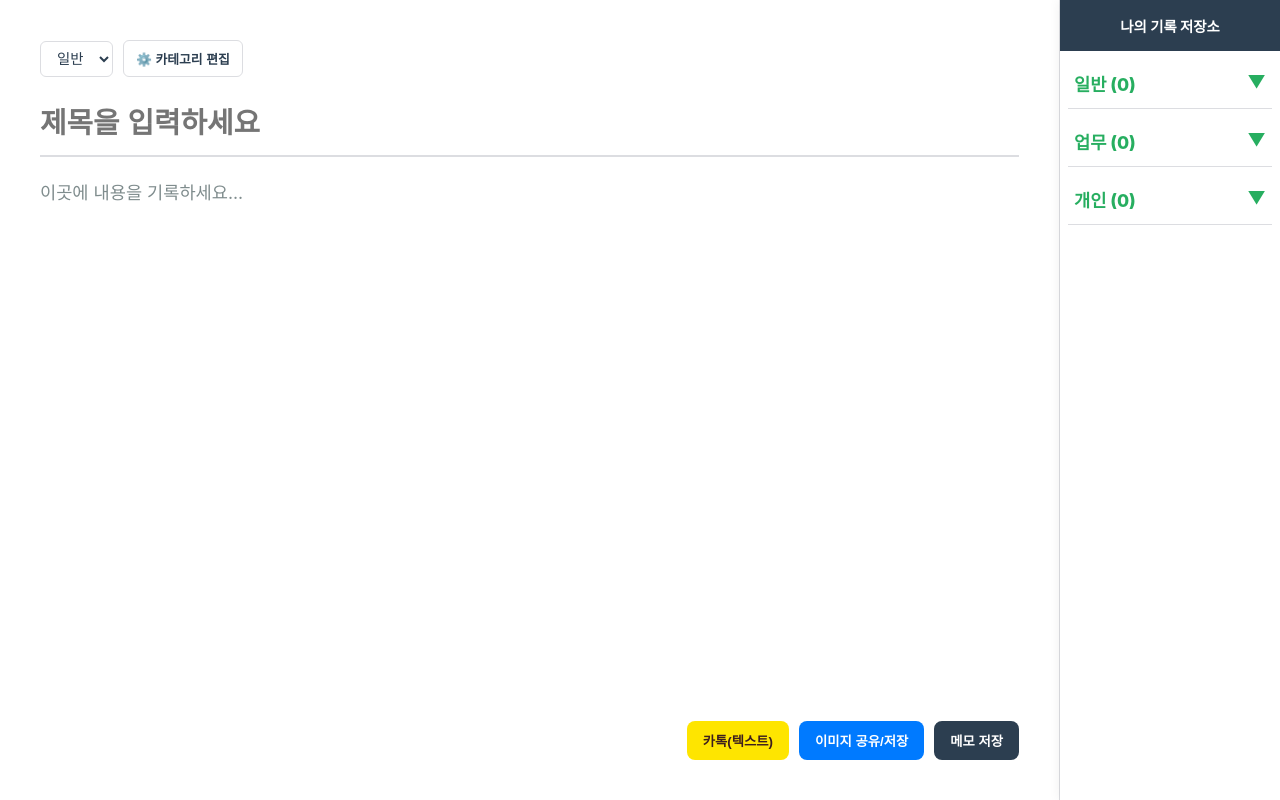
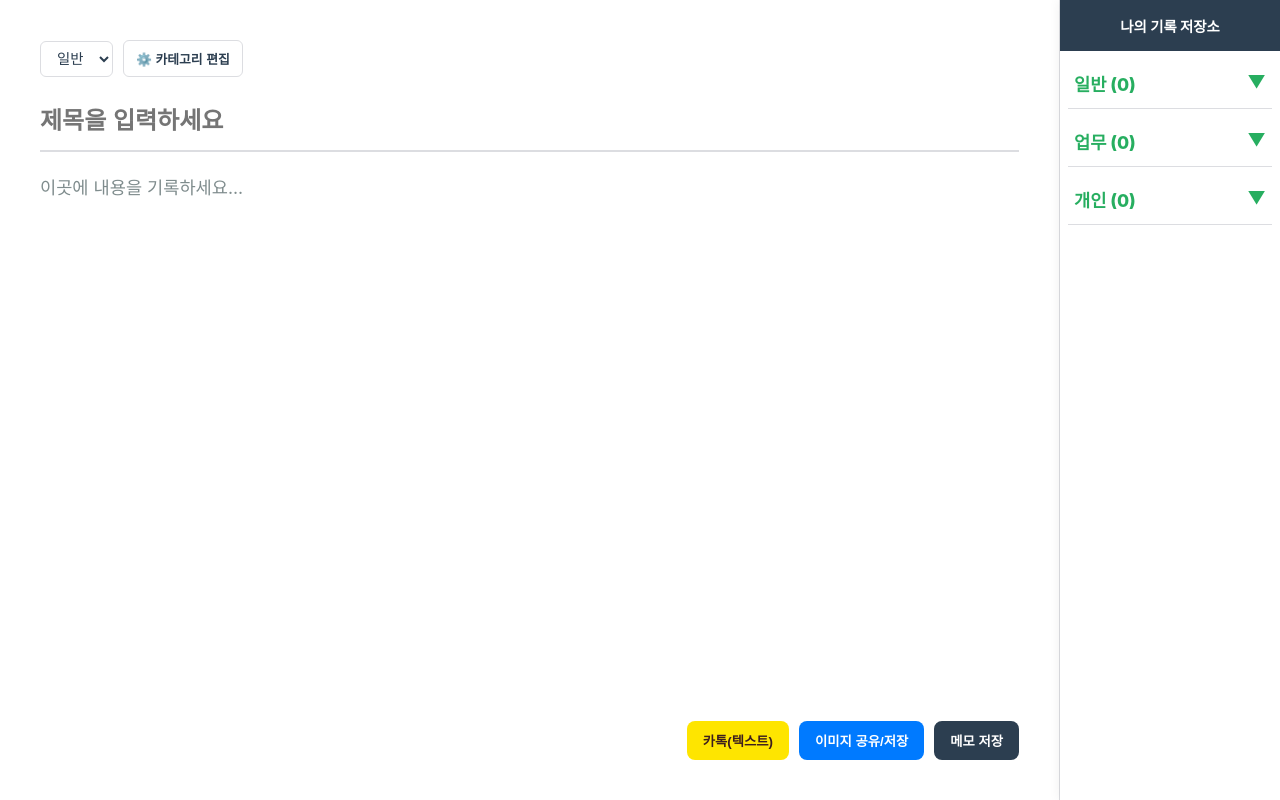
Before and after one commit to homoon-freedom/Memo, a plain HTML site: page index.html in a window 1280 px wide. Drawn offline with Linux system fonts and the light colour scheme.

Commit message:
Update index.html

```diff
--- a/index.html
+++ b/index.html
@@ -71,7 +71,7 @@
 
         .title-input {
             width: 100%; border: none; border-bottom: 2px solid var(--border-color);
-            font-size: 1.8rem; font-weight: bold; margin-bottom: 20px;
+            font-size: 1.5rem; font-weight: bold; margin-bottom: 20px;
             padding: 15px 0; outline: none; background: transparent; color: var(--text-main);
         }
 
```
